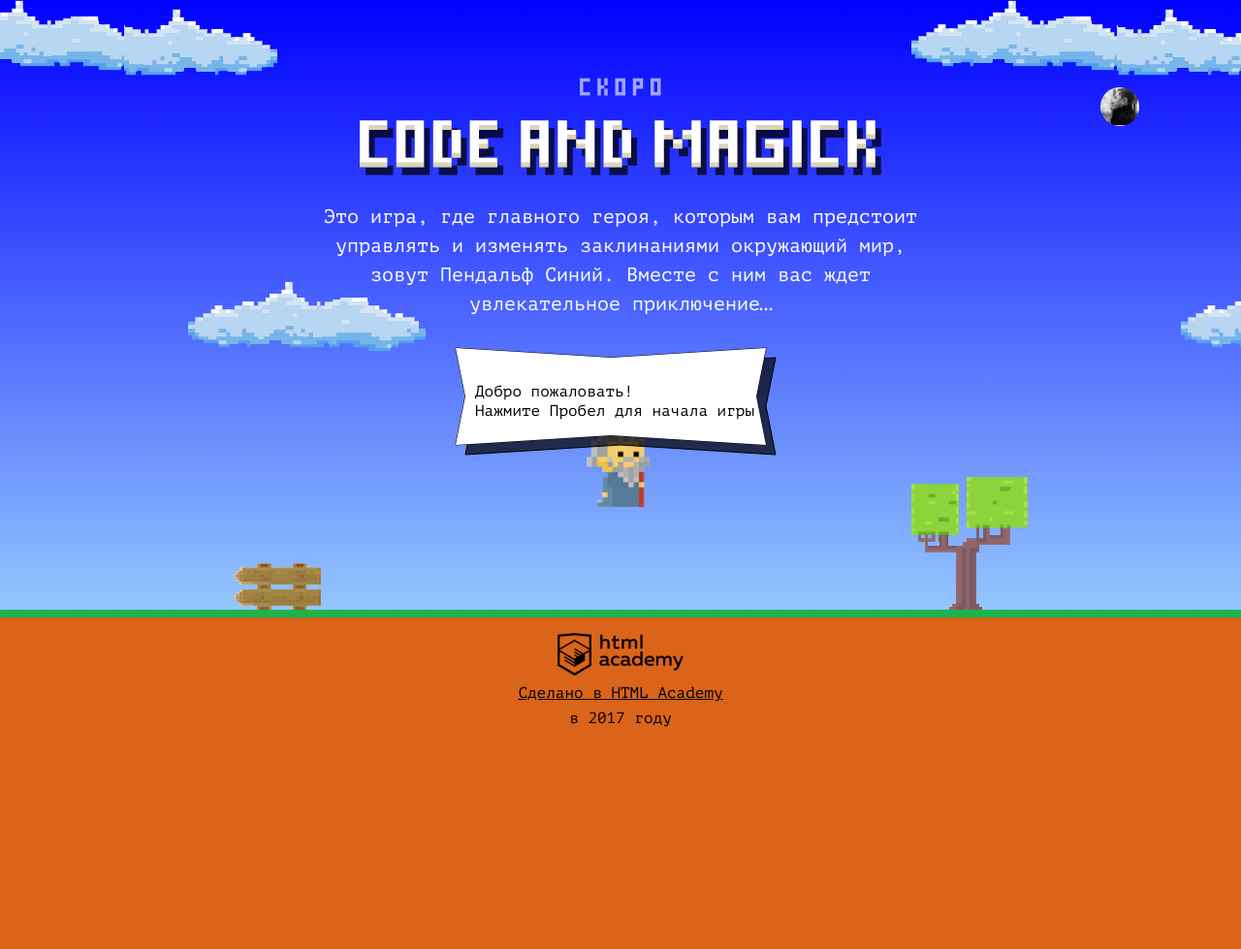
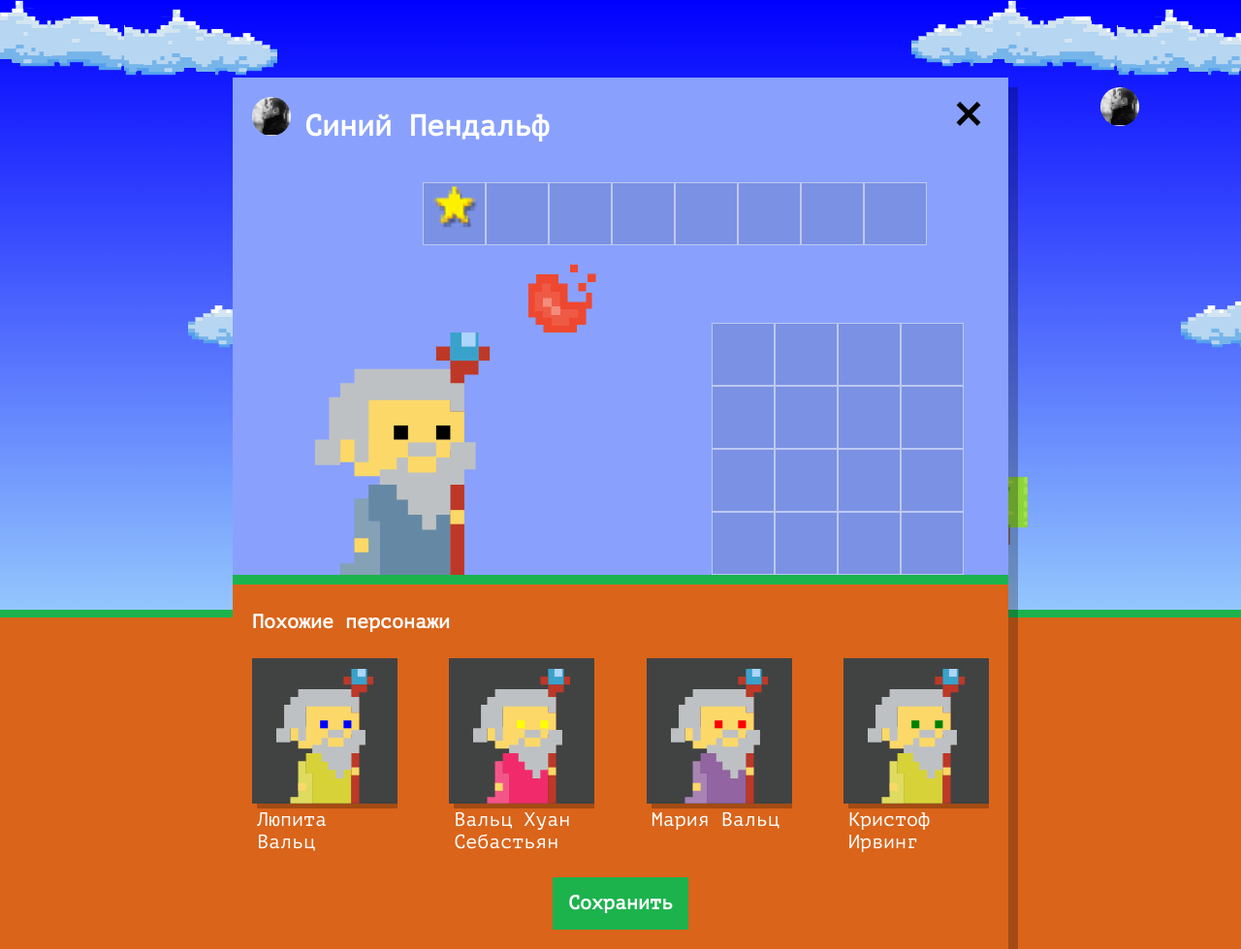
Before and after one commit to Misha-13/1435443-code-and-magick-21, a website: page index.html in a window 1280 px wide. Shown: the whole page at 97% size. Before the commit the page ends 800 px from the top, so only its background shows below. Drawn offline with Linux system fonts and the light colour scheme.

Commit message:
Добавляет генерацию персонажей

```diff
--- a/index.html
+++ b/index.html
@@ -200,7 +200,7 @@
 </script>
 
 <script src="js/stat.js"></script>
-
+<script src="js/setup.js"></script>
 <script src="js/game.js"></script>
 
 </body>
--- /dev/null
+++ b/js/setup.js
@@ -0,0 +1,51 @@
+'use strict';
+var NAMES = ['Иван', 'Хуан Себастьян', 'Мария', 'Кристоф', 'Виктор', 'Юлия', 'Люпита', 'Вашингтон'];
+var LAST_NAMES = ['да Марья', 'Верон', 'Мирабелла', 'Вальц', 'Онопко', 'Топольницкая', 'Нионго', 'Ирвинг'];
+var COATS = ['rgb(101, 137, 164)', 'rgb(241, 43, 107)', 'rgb(146, 100, 161)', 'rgb(56, 159, 117)', 'rgb(215, 210, 55)', 'rgb(0, 0, 0)'];
+var EYES = ['black', 'red', 'blue', 'yellow', 'green'];
+var wizardTemplate = document.querySelector('#similar-wizard-template').content.querySelector('.setup-similar-item');
+var wizardsList = document.querySelector('.setup-similar-list');
+var userDialog = document.querySelector('.setup');
+var setupWindow = document.querySelector('.setup-similar');
+
+var getRandomElement = function (currentArray) {
+  var maxIndex = currentArray.length - 1;
+  return Math.round(Math.random() * maxIndex);
+};
+
+var getFullName = function (names, lastNames, changeBound = 0.3) {
+  if (Math.random() < changeBound) {
+    return lastNames[getRandomElement(lastNames)] + ' ' + names[getRandomElement(names)];
+  } else {
+    return names[getRandomElement(names)] + ' ' + lastNames[getRandomElement(lastNames)];
+  }
+};
+
+var createWizards = function (elementQuantity = 4) {
+  var wizards = [];
+  for (var i = 0; i < elementQuantity; i++) {
+    wizards.push({
+      name: getFullName(NAMES, LAST_NAMES),
+      coatColor: COATS[getRandomElement(COATS)],
+      eyesColor: EYES[getRandomElement(EYES)],
+    });
+  }
+  return wizards;
+};
+
+var renderWizard = function (wizard) {
+  var wizardElement = wizardTemplate.cloneNode(true);
+  wizardElement.querySelector('.setup-similar-label').textContent = wizard.name;
+  wizardElement.querySelector('.wizard-coat').style.fill = wizard.coatColor;
+  wizardElement.querySelector('.wizard-eyes').style.fill = wizard.eyesColor;
+  return wizardElement;
+};
+
+var fragment = document.createDocumentFragment();
+var finalWizardsList = createWizards();
+for (var i = 0; i < finalWizardsList.length; i++) {
+  fragment.appendChild(renderWizard(finalWizardsList[i]));
+}
+wizardsList.appendChild(fragment);
+userDialog.classList.remove('hidden');
+setupWindow.classList.remove('hidden');
```
